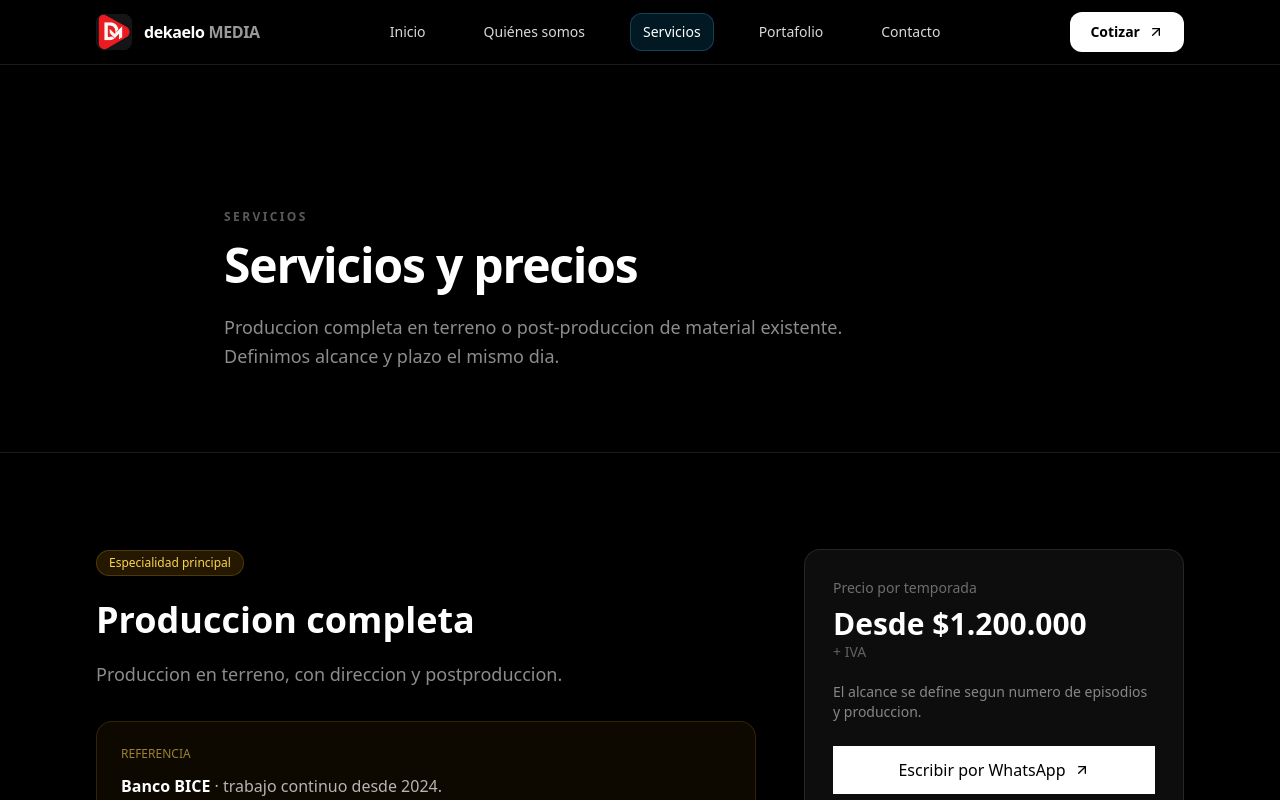
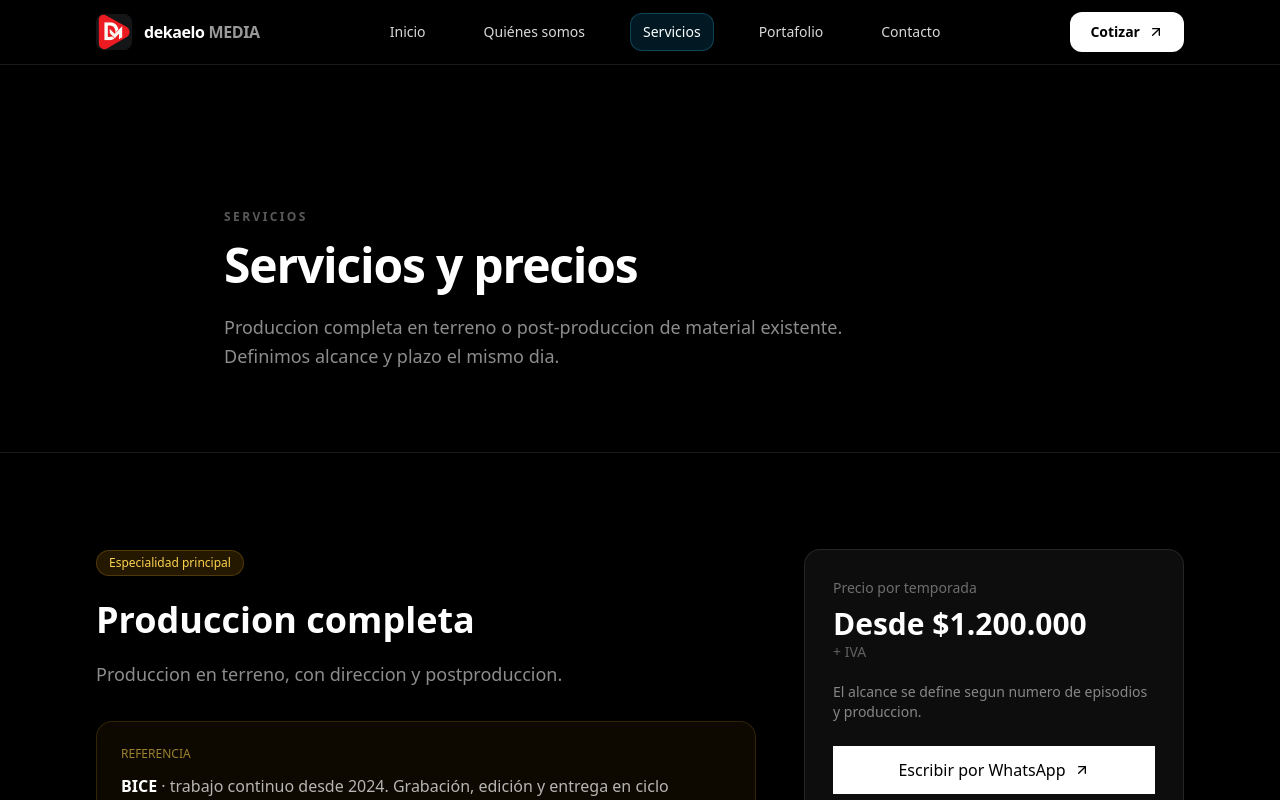
Before and after one commit to TronxGroup/Dekaelo-Media, a Next.js app: page /servicios in a window 1280 px wide. Shown: the top 800 px of the page. Built offline with nearby package versions, Linux system fonts and the light colour scheme.

Commit message:
Update page.tsx

```diff
--- a/app/servicios/page.tsx
+++ b/app/servicios/page.tsx
@@ -102,8 +102,8 @@ export default function ServiciosPage() {
                   Referencia
                 </p>
                 <p className="text-white/70">
-                  <strong className="text-white">Banco BICE</strong> · trabajo
-                  continuo desde 2024.
+                  <strong className="text-white">BICE</strong> · trabajo
+                  continuo desde 2024. Grabación, edición y entrega en ciclo mensual.
                 </p>
               </div>
             </div>
```
